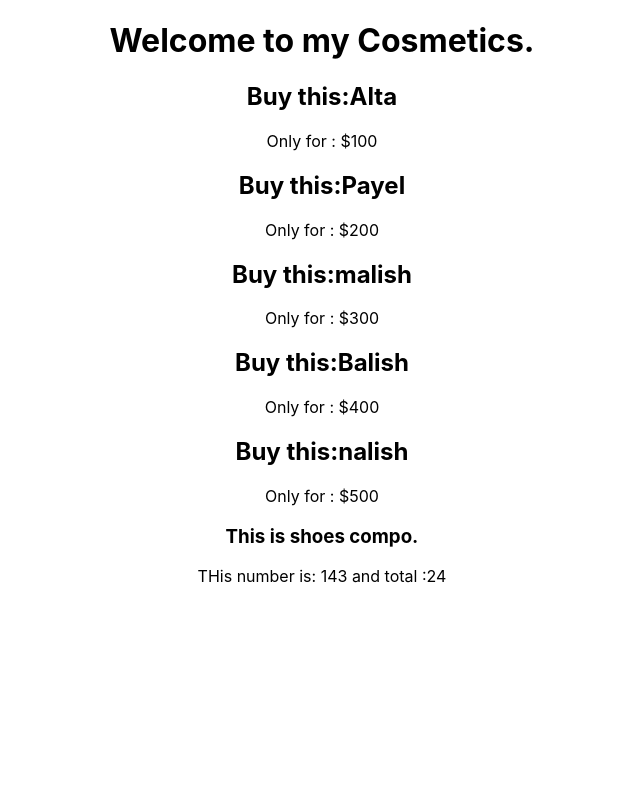
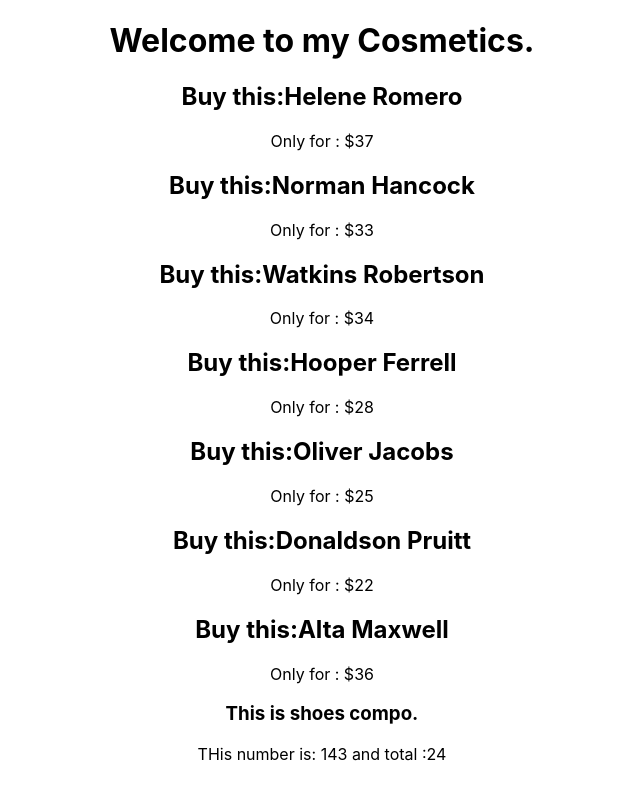
Before and after one commit to tanverrana/react-storage-and-handeler, a React (Create React App) app: page / in a window 1280 px wide. Shown: the whole page, without its empty margins (318-958 px from the left). Built offline with nearby package versions, Linux system fonts and the light colour scheme.

Commit message:
pass data by json generator

```diff
--- a/src/components/Cosmetic/Cosmetic.js
+++ b/src/components/Cosmetic/Cosmetic.js
@@ -2,11 +2,11 @@ import React from 'react';
 
 const Cosmetic = (props) => {
     //destructuring
-    const { name, price } = props.cosmetic;
+    const { name, age } = props.cosmetic;
     return (
         <div>
             <h2>Buy this:{name} </h2>
-            <p>Only for : ${price}</p>
+            <p>Only for : ${age}</p>
         </div>
     );
 };
--- a/src/components/Cosmetics/Cosmetics.js
+++ b/src/components/Cosmetics/Cosmetics.js
@@ -5,17 +5,54 @@ import Cosmetic from '../Cosmetic/Cosmetic';
 
 const Cosmetics = () => {
     const cosmetics = [
-        { id: 1, name: "Alta", price: 100 },
-        { id: 2, name: "Payel", price: 200 },
-        { id: 3, name: "malish", price: 300 },
-        { id: 4, name: "Balish", price: 400 },
-        { id: 5, name: "nalish", price: 500 },
+        {
+            "_id": "623a6b51521e580f9ec8e9ce",
+            "age": 37,
+            "eyeColor": "brown",
+            "name": "Helene Romero"
+        },
+        {
+            "_id": "623a6b5113b7f5ced75b1b91",
+            "age": 33,
+            "eyeColor": "blue",
+            "name": "Norman Hancock"
+        },
+        {
+            "_id": "623a6b518808394916246148",
+            "age": 34,
+            "eyeColor": "brown",
+            "name": "Watkins Robertson"
+        },
+        {
+            "_id": "623a6b5196e49c84040a8b27",
+            "age": 28,
+            "eyeColor": "green",
+            "name": "Hooper Ferrell"
+        },
+        {
+            "_id": "623a6b512516328ecf2cb997",
+            "age": 25,
+            "eyeColor": "green",
+            "name": "Oliver Jacobs"
+        },
+        {
+            "_id": "623a6b51f69451fe8514da79",
+            "age": 22,
+            "eyeColor": "green",
+            "name": "Donaldson Pruitt"
+        },
+        {
+            "_id": "623a6b51accf96390354f425",
+            "age": 36,
+            "eyeColor": "green",
+            "name": "Alta Maxwell"
+        }
     ]
     return (
         <div>
             <h1>Welcome to my Cosmetics.</h1>
             {
-                cosmetics.map(cosmetic => <Cosmetic key={cosmetic.id}
+                cosmetics.map(cosmetic => <Cosmetic key={cosmetic._id}
                     cosmetic={cosmetic}
                 ></Cosmetic>)
             }
```
Also changed, not shown: public/data.json (added, +44 -0 lines).
